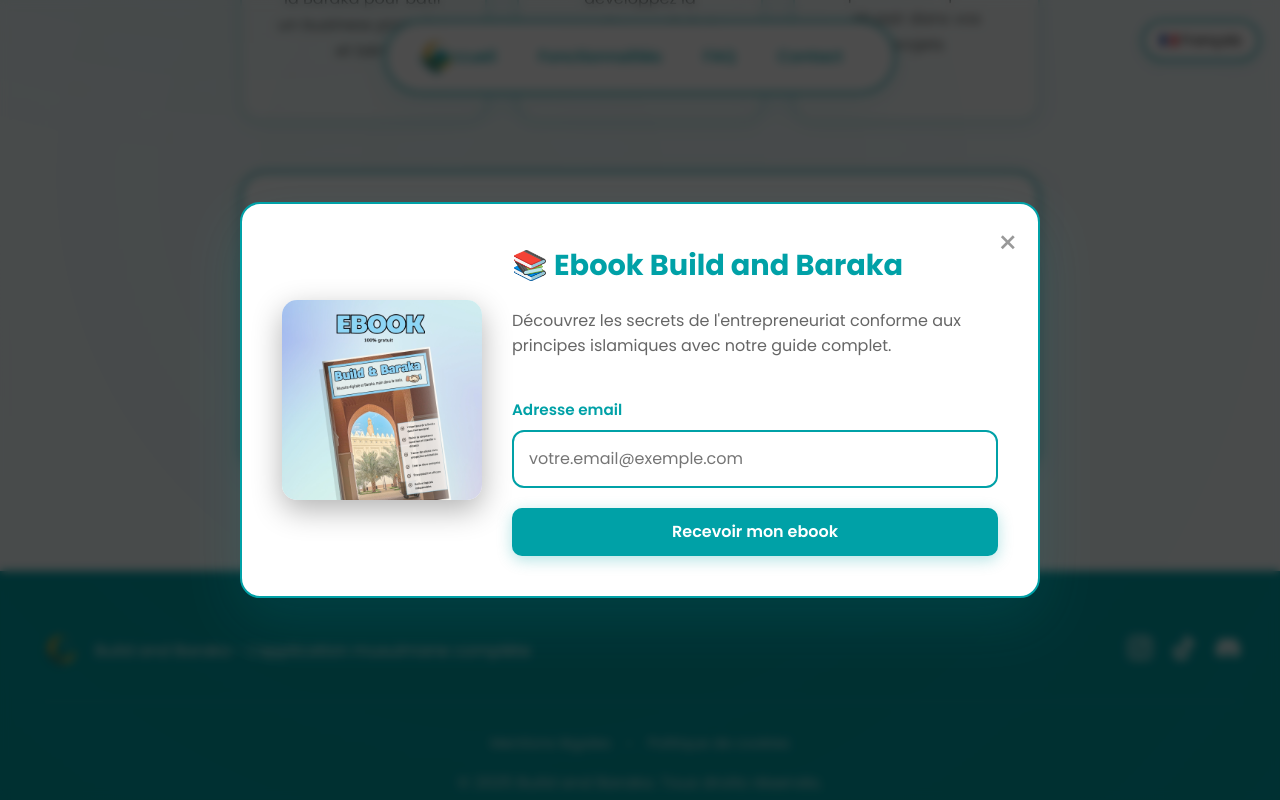
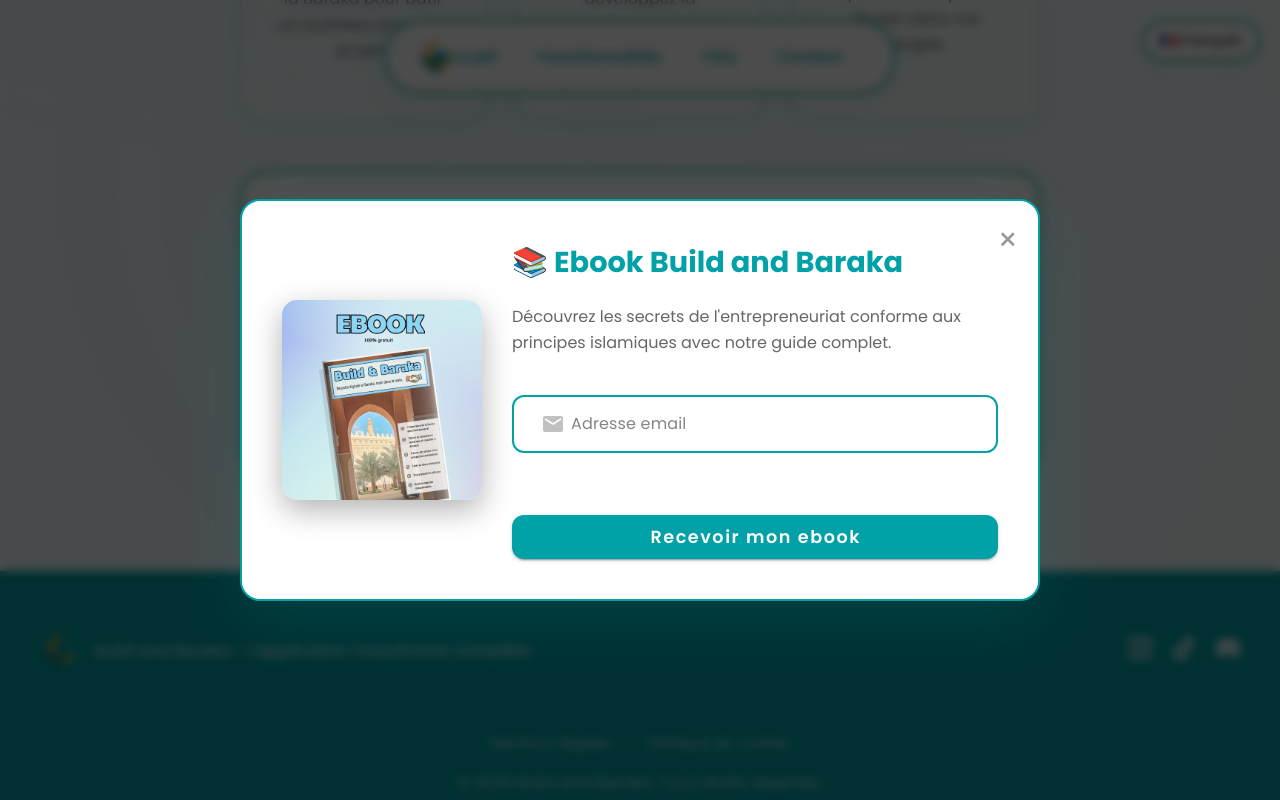
Before and after one commit to SammyMERAZGA/build-and-baraka-vitrine, a Vue app: page / in a window 1280 px wide. Both pictures are taken after a click on the button "📚 Télécharger gratuitement". Shown: the part 2323-3123 px from the top of the page. Built offline with nearby package versions, Linux system fonts and the light colour scheme; a small style sheet from the web is missing.

Commit message:
add vuetify components for fix bug form ebook

```diff
--- a/src/views/Home.vue
+++ b/src/views/Home.vue
@@ -163,23 +163,25 @@
               <p>{{ $t("modal.description") }}</p>
 
               <form @submit.prevent="submitEbookForm" class="email-form">
-                <div class="form-group">
-                  <label class="form-label">{{ $t("modal.emailLabel") }}</label>
-                  <input
-                    v-model="formData.email"
-                    type="email"
-                    :placeholder="$t('modal.emailPlaceholder')"
-                    class="form-input"
-                    required
-                  />
-                  <div v-if="emailError" class="form-error">
-                    {{ emailError }}
-                  </div>
-                </div>
+                <v-text-field
+                  v-model="formData.email"
+                  type="email"
+                  :label="$t('modal.emailLabel')"
+                  :placeholder="$t('modal.emailPlaceholder')"
+                  prepend-inner-icon="mdi-email"
+                  variant="outlined"
+                  class="custom-text-field"
+                  :error-messages="emailError"
+                  required
+                ></v-text-field>
 
-                <button
+                <v-btn
                   type="submit"
-                  class="submit-button"
+                  color="#00a1a7"
+                  size="large"
+                  block
+                  class="custom-submit-btn"
+                  :loading="isSubmitting"
                   :disabled="isSubmitting"
                 >
                   {{
@@ -187,7 +189,7 @@
                       ? $t("modal.sending")
                       : $t("modal.receiveButton")
                   }}
-                </button>
+                </v-btn>
               </form>
             </div>
           </div>
@@ -209,6 +211,28 @@
 
     <!-- Footer -->
     <FooterComponent />
+
+    <!-- Success Snackbar -->
+    <v-snackbar
+      v-model="showSuccessModal"
+      timeout="6000"
+      location="top"
+      color="success"
+      class="custom-snackbar"
+    >
+      <div class="snackbar-content">
+        <v-icon class="snackbar-icon">mdi-check-circle</v-icon>
+        <div class="snackbar-text">
+          <div class="snackbar-title">{{ $t("modal.success") }}</div>
+          <div class="snackbar-message">{{ $t("modal.success") }}</div>
+        </div>
+      </div>
+      <template v-slot:actions>
+        <v-btn variant="text" @click="showSuccessModal = false">
+          {{ $t("contact.closeButton") }}
+        </v-btn>
+      </template>
+    </v-snackbar>
 
     <!-- Snackbar -->
     <SnackbarComponent
@@ -233,6 +257,7 @@ const { t } = useI18n();
 
 const showEbookModal = ref(false);
 const showScrollToTop = ref(false);
+const showSuccessModal = ref(false);
 
 // Ebook form state
 const isSubmitting = ref(false);
@@ -313,7 +338,7 @@ const submitEbookForm = () => {
   })
     .then((response) => {
       if (response.ok) {
-        showSnackbarWithMessage(t("modal.success"), "success");
+        showSuccessModal.value = true;
         formData.value.email = "";
         setTimeout(() => {
           showEbookModal.value = false;
@@ -994,73 +1019,107 @@ onUnmounted(() => {
   gap: 20px;
 }
 
-.form-group {
-  display: flex;
-  flex-direction: column;
-  gap: 8px;
-  text-align: left;
+/* Custom Vuetify Components Styling */
+.custom-text-field :deep(.v-field) {
+  border: 2px solid #00a1a7 !important;
+  border-radius: 12px !important;
+  background: white !important;
+  font-family: "Poppins", sans-serif;
 }
 
-.form-label {
-  font-weight: 600;
-  color: #00a1a7;
-  font-size: 0.95rem;
+.custom-text-field :deep(.v-field__input) {
+  padding: 15px 50px 15px 50px !important;
+  font-size: 1rem !important;
+  color: #333 !important;
+  min-height: 50px !important;
 }
 
-.form-input {
-  width: 100%;
-  padding: 15px;
-  border: 2px solid #00a1a7;
-  border-radius: 12px;
-  font-size: 1rem;
-  background: white;
-  color: #333;
-  font-family: "Poppins", sans-serif;
-  transition: all 0.3s ease;
+.custom-text-field :deep(.v-field--focused) {
+  border-color: #00a1a7 !important;
+  box-shadow: 0 0 0 3px rgba(0, 161, 167, 0.1) !important;
 }
 
-.form-input:focus {
-  outline: none;
-  border-color: #00a1a7;
-  box-shadow: 0 0 0 3px rgba(0, 161, 167, 0.1);
+.custom-text-field :deep(.v-field__prepend-inner) {
+  padding-left: 15px !important;
 }
 
-.form-error {
-  color: #e74c3c;
-  font-size: 0.85rem;
-  margin-top: 5px;
+.custom-text-field :deep(.v-field__prepend-inner .v-icon) {
+  color: #999 !important;
 }
 
-.submit-button {
-  background: #00a1a7;
-  color: white;
-  border: none;
-  padding: 15px 25px;
-  border-radius: 12px;
-  font-size: 1.1rem;
-  font-weight: 600;
-  font-family: "Poppins", sans-serif;
-  cursor: pointer;
-  transition: all 0.3s ease;
-  box-shadow: 0 4px 15px rgba(0, 161, 167, 0.3);
+.custom-text-field :deep(.v-field__append-inner) {
+  padding-right: 15px !important;
 }
 
-.submit-button:hover:not(:disabled) {
-  background: #008a8f;
-  transform: translateY(-2px);
-  box-shadow: 0 8px 25px rgba(0, 161, 167, 0.4);
+/* Hide default Vuetify input styles that conflict */
+.custom-text-field :deep(.v-field__outline) {
+  display: none !important;
 }
 
-.submit-button:disabled {
-  opacity: 0.7;
-  cursor: not-allowed;
-  transform: none;
+.custom-text-field :deep(.v-input__details) {
+  padding-top: 8px !important;
+  padding-left: 0 !important;
 }
 
-.submit-button:disabled:hover {
-  background: #00a1a7;
-  transform: none;
-  box-shadow: 0 4px 15px rgba(0, 161, 167, 0.3);
+.custom-text-field :deep(.v-messages__message) {
+  color: #e74c3c !important;
+  font-size: 0.85rem !important;
+}
+
+/* Custom Submit Button */
+.custom-submit-btn {
+  font-family: "Poppins", sans-serif !important;
+  font-weight: 600 !important;
+  font-size: 1.1rem !important;
+  border-radius: 12px !important;
+  padding: 18px 30px !important;
+  margin-top: 20px !important;
+  text-transform: none !important;
+  transition: all 0.3s ease !important;
+}
+
+.custom-submit-btn:hover {
+  transform: translateY(-3px) !important;
+  box-shadow: 0 10px 30px rgba(0, 161, 167, 0.3) !important;
+}
+
+/* Custom Snackbar Styling */
+.custom-snackbar :deep(.v-snackbar__wrapper) {
+  border-radius: 15px !important;
+  box-shadow: 0 10px 30px rgba(0, 161, 167, 0.2) !important;
+  font-family: "Poppins", sans-serif !important;
+}
+
+.snackbar-content {
+  display: flex;
+  align-items: center;
+  gap: 15px;
+}
+
+.snackbar-icon {
+  font-size: 1.5rem !important;
+  color: white !important;
+}
+
+.snackbar-text {
+  flex: 1;
+}
+
+.snackbar-title {
+  font-weight: 600;
+  font-size: 1rem;
+  margin-bottom: 4px;
+}
+
+.snackbar-message {
+  font-size: 0.9rem;
+  opacity: 0.9;
+  line-height: 1.4;
+}
+
+.custom-snackbar :deep(.v-btn) {
+  font-family: "Poppins", sans-serif !important;
+  font-weight: 500 !important;
 }
 
 /* Responsive Design for Ebook Modal */
```
